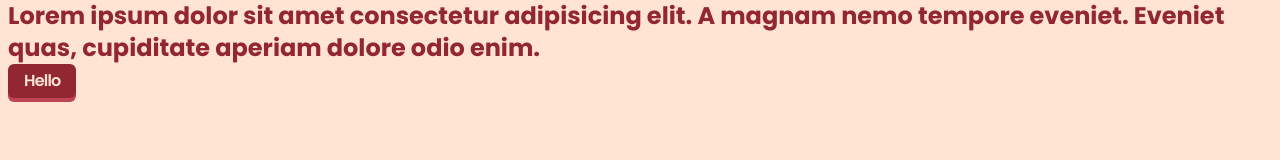
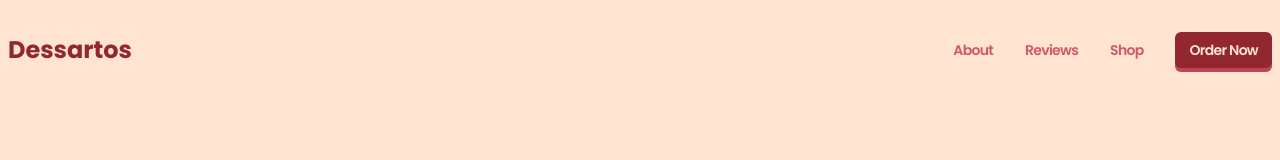
Before and after one commit to ShahriarCode69/Dessartos, a website built with Vite: page index.html in a window 1280 px wide. Built offline with nearby package versions, Linux system fonts and the light colour scheme.

Commit message:
desktop header done yahuuuuu

```diff
--- a/index.html
+++ b/index.html
@@ -9,12 +9,38 @@
 </head>
 
 <body>
-  <article class="container">
-    <h1>Lorem ipsum dolor sit amet consectetur adipisicing elit. A magnam nemo tempore eveniet. Eveniet quas, cupiditate
-      aperiam dolore odio enim.</h1>
-    <button class="btn">Hello</button>
-  </article>
+  <header class="header container">
+    <div class="header__logo">
+      <h2><a href="#">Dessartos</a></h2>
+    </div>
+    <nav>
+      <ul class="header__menu">
+        <li>
+          <a class="header__link" href="#about">About</a>
+        </li>
+        <li>
+          <a class="header__link" href="#reviews">Reviews</a>
+        </li>
+        <li>
+          <a class="header__link" href="#shop">Shop</a>
+        </li>
+        <li>
+          <a href="#" class="header__cta btn">Order Now</a>
+        </li>
+      </ul>
+      <button class="header__bars">
+        <svg xmlns="http://www.w3.org/2000/svg" viewBox="0 0 24 24" fill="currentColor" class="w-6 h-6">
+          <path fill-rule="evenodd" d="M3 6.75A.75.75 0 0 1 3.75 6h16.5a.75.75 0 0 1 0 1.5H3.75A.75.75 0 0 1 3 6.75ZM3 12a.75.75 0 0 1 .75-.75h16.5a.75.75 0 0 1 0 1.5H3.75A.75.75 0 0 1 3 12Zm0 5.25a.75.75 0 0 1 .75-.75h16.5a.75.75 0 0 1 0 1.5H3.75a.75.75 0 0 1-.75-.75Z" clip-rule="evenodd" />
+        </svg>
+      </button>
+    </nav>
+  </header>
 
+
+  <!-- <main>
+    <section></section>
+  </main> -->
+  <!-- <footer></footer> -->
   <script type="module" src="./src/main.js"></script>
 </body>
 
--- a/src/main.js
+++ b/src/main.js
@@ -1,3 +1,4 @@
 import '../styles/modern-normalize.css';
 import '../styles/style.css';
+import '../styles/components/header.css'
 import '../styles/utils.css'
--- /dev/null
+++ b/styles/components/header.css
@@ -0,0 +1,82 @@
+.header{
+  display: flex;
+  justify-content: space-between;
+  align-items: center;
+  padding-top: 2rem;
+  padding-bottom: 2rem;
+}
+
+.header__menu {
+  display: none;
+}
+
+.header__bars {
+  color: var(--clr-dark);
+  width: var(--size-2xl);
+  height: var(--size-2xl);
+  display: block;
+}
+
+/* xs  */
+/* @media (min-width: 425px) {
+
+} */
+
+/* sm  */
+/* @media (min-width: 640px) {
+
+} */
+
+/* md  */
+@media (min-width: 768px) {
+  .header__menu {
+    display: flex;
+    align-items: center;
+    list-style: none;
+    padding: 0;
+    gap: 2em;
+  }
+
+  .header__link {
+    font-size: var(--size-xs);
+    text-decoration: none;
+    font-weight: 600;
+    color: var(--clr-shade700);
+    letter-spacing: -0.05em;
+    transition: 0.2s ease all;
+  }
+
+  .header__link:hover {
+    color: var(--clr-dark);
+  }
+
+  .header__cta {
+    font-size: var(--size-xs);
+  }
+
+  .header__bars {
+    display: none;
+  }
+}
+
+/* lg  */
+@media (min-width: 1024px) {
+  .header__link {
+    font-size: var(--size-sm);
+  }
+
+  .header__cta {
+    font-size: var(--size-sm);
+  }
+
+}
+
+/* xl  */
+/* @media (min-width: 1280px) {
+
+} */
+
+/* 2xl  */
+/* @media (min-width: 1536px) {
+
+} */
--- a/styles/style.css
+++ b/styles/style.css
@@ -8,6 +8,23 @@
   --clr-shade600: #cc414e;
   --clr-shade700: #d25763;
   --clr-slate800: #d86e78;
+
+  /* Sizes */
+  --size-xxs: 0.5rem;
+  --size-xs: 0.75rem;
+  --size-sm: 0.875rem;
+  --size-base: 1rem;
+  --size-lg: 1.125rem;
+  --size-xl: 1.25rem;
+  --size-2xl: 1.5rem;
+  --size-3xl: 1.875rem;
+  --size-4xl: 2.25rem;
+  --size-5xl: 3rem;
+  --size-6xl: 3.75rem;
+  --size-7xl: 4.5rem;
+  --size-8xl: 6rem;
+  --size-9xl: 8rem;
+  --size-10xl: 10rem;
 }
 
 * {
--- a/styles/utils.css
+++ b/styles/utils.css
@@ -57,6 +57,10 @@
   padding-left: 0.5rem;
 }
 
+.section{
+  margin-top: 4rem;
+}
+
 
 
 /* xs  */
@@ -82,6 +86,10 @@
   .container {
     max-width: 1024px;
   }
+
+  .section{
+    margin-top: 8rem;
+  }
 }
 /* xl */
 @media (min-width: 1280px) {
```
